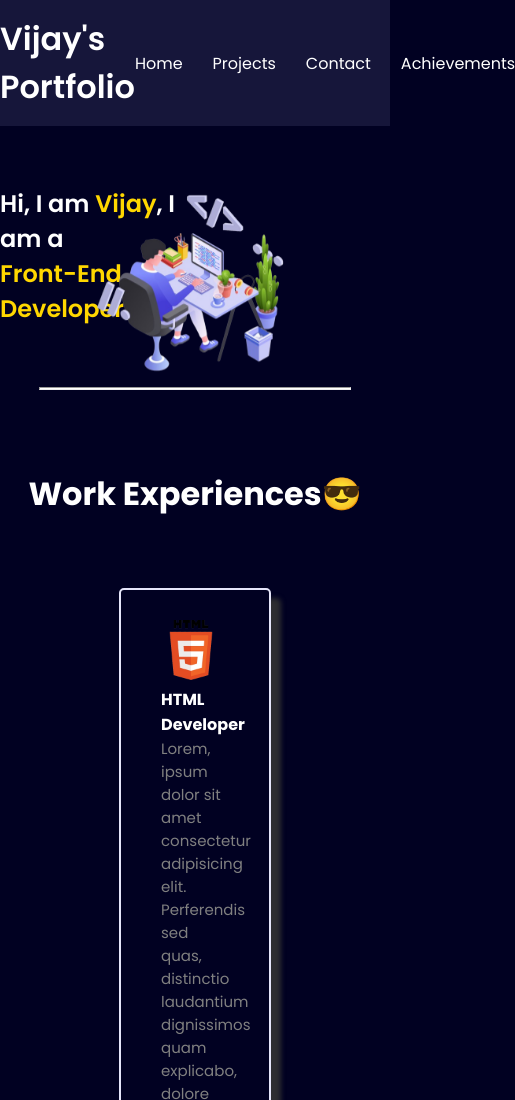
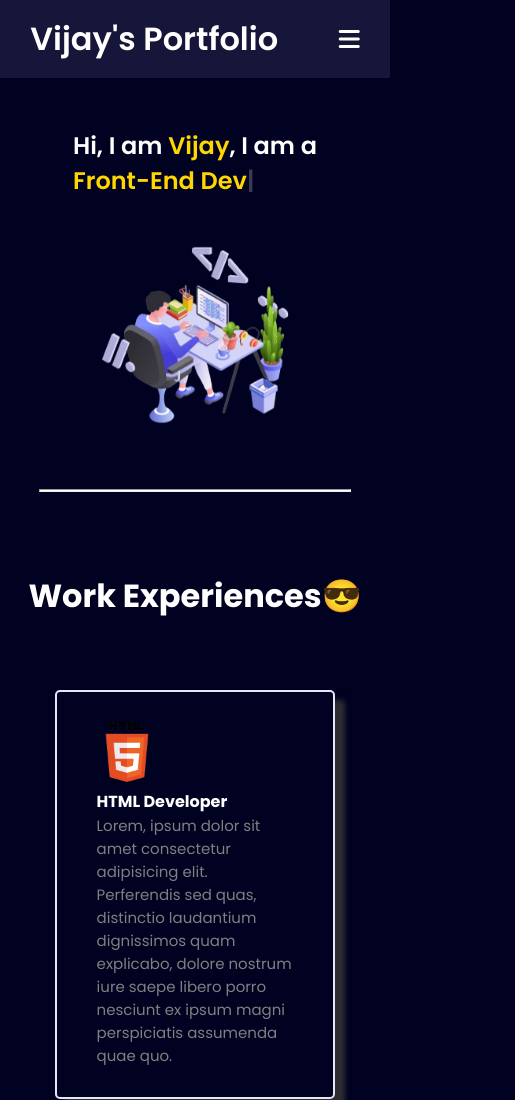
Before and after one commit to Vijay2887/MyPortfolio, a plain HTML site: page index.html in a window 390 px wide. Shown: the top 1100 px of the page, 515 px wide, since content can reach past the window. Drawn offline with nearby package versions, Linux system fonts and the light colour scheme.

Commit message:
updated for mobile view

```diff
--- a/index.html
+++ b/index.html
@@ -10,6 +10,8 @@
     <link
         href="https://fonts.googleapis.com/css2?family=Poppins:ital,wght@0,100;0,200;0,300;0,400;0,500;0,600;0,700;0,800;0,900;1,100;1,200;1,300;1,400;1,500;1,600;1,700;1,800;1,900&display=swap"
         rel="stylesheet">
+    <link rel="stylesheet" href="https://cdnjs.cloudflare.com/ajax/libs/font-awesome/6.0.0-beta3/css/all.min.css">
+
     <link rel="stylesheet" href="style.css">
 
 </head>
@@ -23,12 +25,13 @@
                 <p>Vijay's Portfolio</p>
             </div>
             <div class="navbar-right">
-                <ul>
+                <ul id="nav-links">
                     <li><a href="#">Home</a></li>
                     <li><a href="#">Projects</a></li>
                     <li><a href="#">Contact</a></li>
                     <li><a href="#">Achievements</a></li>
                 </ul>
+                <i class="fa-solid fa-bars" id="hamburger-menu"></i>
             </div>
         </nav>
     </header>
@@ -45,7 +48,8 @@
                 </p>
             </div>
             <div class="section-one-image">
-                <img src="images\section-one-removebg-preview.png" alt="developer-image" width="400px" id="developer-image">
+                <img src="images\section-one-removebg-preview.png" alt="developer-image" width="400px"
+                    id="developer-image">
             </div>
         </section>
         <hr>
@@ -60,7 +64,8 @@
                 <img src="images\html-removebg-preview.png" alt="html image" width="60px" id="img-1">
                 <img src="images\front-end-removebg-preview.png" alt="front-end" width="50px" id="img-2">
                 <img src="images\video-editing-removebg-preview.png" alt="video-editing" width="100px" id="img-3">
-                <img src="images\apple-logo-design-yoga-perdana-removebg-preview.png" alt="Graphic designing" width="90px" id="img-4">
+                <img src="images\apple-logo-design-yoga-perdana-removebg-preview.png" alt="Graphic designing"
+                    width="90px" id="img-4">
             </div>
             <div class="section-two-timeline">
                 <div class="section-two-timeline-sub-containers" id="container-one">
@@ -69,7 +74,9 @@
                         <img src="images\html-removebg-preview.png" alt="html image" width="60px">
                     </div>
                     <div class="heading">HTML Developer</div>
-                    <div class="desc">Lorem, ipsum dolor sit amet consectetur adipisicing elit. Perferendis sed quas, distinctio laudantium dignissimos quam explicabo, dolore nostrum iure saepe libero porro nesciunt ex ipsum magni perspiciatis assumenda quae quo.</div>
+                    <div class="desc">Lorem, ipsum dolor sit amet consectetur adipisicing elit. Perferendis sed quas,
+                        distinctio laudantium dignissimos quam explicabo, dolore nostrum iure saepe libero porro
+                        nesciunt ex ipsum magni perspiciatis assumenda quae quo.</div>
                 </div>
 
                 <div class="section-two-timeline-sub-containers" id="container-two">
@@ -78,7 +85,9 @@
                         <img src="images\front-end-removebg-preview.png" alt="front-end" width="50px">
                     </div>
                     <div class="heading">Front-End Dev</div>
-                    <div class="desc">Lorem, ipsum dolor sit amet consectetur adipisicing elit. Perferendis sed quas, distinctio laudantium dignissimos quam explicabo, dolore nostrum iure saepe libero porro nesciunt ex ipsum magni perspiciatis assumenda quae quo.</div>
+                    <div class="desc">Lorem, ipsum dolor sit amet consectetur adipisicing elit. Perferendis sed quas,
+                        distinctio laudantium dignissimos quam explicabo, dolore nostrum iure saepe libero porro
+                        nesciunt ex ipsum magni perspiciatis assumenda quae quo.</div>
                 </div>
 
                 <div class="section-two-timeline-sub-containers" id="container-three">
@@ -87,16 +96,21 @@
                         <img src="images\video-editing-removebg-preview.png" alt="video-editing" width="100px">
                     </div>
                     <div class="heading">Video Editing</div>
-                    <div class="desc">Lorem, ipsum dolor sit amet consectetur adipisicing elit. Perferendis sed quas, distinctio laudantium dignissimos quam explicabo, dolore nostrum iure saepe libero porro nesciunt ex ipsum magni perspiciatis assumenda quae quo.</div>
+                    <div class="desc">Lorem, ipsum dolor sit amet consectetur adipisicing elit. Perferendis sed quas,
+                        distinctio laudantium dignissimos quam explicabo, dolore nostrum iure saepe libero porro
+                        nesciunt ex ipsum magni perspiciatis assumenda quae quo.</div>
                 </div>
 
                 <div class="section-two-timeline-sub-containers" id="container-four">
                     <div class="line"></div>
                     <div class="add-image">
-                        <img src="images\apple-logo-design-yoga-perdana-removebg-preview.png" alt="Graphic designing" width="90px">
+                        <img src="images\apple-logo-design-yoga-perdana-removebg-preview.png" alt="Graphic designing"
+                            width="90px">
                     </div>
                     <div class="heading">Graphic Designing</div>
-                    <div class="desc">Lorem, ipsum dolor sit amet consectetur adipisicing elit. Perferendis sed quas, distinctio laudantium dignissimos quam explicabo, dolore nostrum iure saepe libero porro nesciunt ex ipsum magni perspiciatis assumenda quae quo.</div>
+                    <div class="desc">Lorem, ipsum dolor sit amet consectetur adipisicing elit. Perferendis sed quas,
+                        distinctio laudantium dignissimos quam explicabo, dolore nostrum iure saepe libero porro
+                        nesciunt ex ipsum magni perspiciatis assumenda quae quo.</div>
                 </div>
             </div>
 
@@ -109,9 +123,13 @@
     <script src="https://unpkg.com/typed.js@2.1.0/dist/typed.umd.js"></script>
     <script>
         var typed = new Typed('#element', {
-          strings: ['Video Editor','Graphic Designer' , 'Front-End Developer'],
+            strings: ['Video Editor', 'Graphic Designer', 'Front-End Dev'],
             typeSpeed: 50,
         });
+        document.getElementById('hamburger-menu').addEventListener('click', function () {
+            document.querySelector('.navbar').classList.toggle('active');
+        });
+
     </script>
 </body>
 
--- a/style.css
+++ b/style.css
@@ -24,8 +24,6 @@ body {
     font-family: poppins;
     font-size: 2rem;
     font-weight: 600;
-
-
 }
 
 .navbar-left p:hover {
@@ -79,6 +77,12 @@ body {
     }
 }
 
+#hamburger-menu {
+    display: none; /* Hidden by default */
+    font-size: 24px; /* Adjust the size as needed */
+    cursor: pointer;
+    color: #ffffff; /* Ensure the icon color contrasts with the background */
+}
 
 
 hr {
@@ -368,3 +372,77 @@ hr {
     }
 
 }
+
+@media (max-width: 700px) {
+
+
+    .navbar-left p{
+        font-family: poppins;
+        font-size: 2rem;
+        font-weight: 600;
+    }
+
+    #nav-links {
+        display: none;
+        flex-direction: column;
+        position: absolute;
+        top: 60px;
+        right: 10px;
+        background-color: rgb(0, 0, 0);
+
+        padding: 10px;
+        border-radius: 5px;
+        box-shadow: 0px 4px 8px rgba(0, 0, 0, 0.1);
+    }
+
+    /* Show the hamburger icon */
+    #hamburger-menu {
+        display: block; /* Show the icon on smaller screens */
+    }
+
+    /* Show the navigation links when the navbar is active */
+    .navbar.active #nav-links {
+        display: flex;
+    }
+
+    .section-one{
+
+
+        margin: 50px 0px;
+        display: flex;
+        flex-direction: column;
+        justify-content: center;
+        align-items: center;
+    }
+
+    .section-one-image {
+        margin-top: 40px;
+
+    }
+
+    .section-one-image img {
+        position: static;
+        animation: wobble 2.5s infinite ease-in-out
+    }
+
+    .section-two{
+
+        display: flex;
+        flex-direction: column;
+        justify-content: center;
+        align-items: center;
+
+    }
+
+    .section-two-timeline{
+
+        display: flex;
+        width: 90%;
+        flex-direction: column;
+        justify-content: center;
+        align-items: center;
+
+    }
+
+
+}
```
Lines whose indentation alone changed are shown as unchanged.
